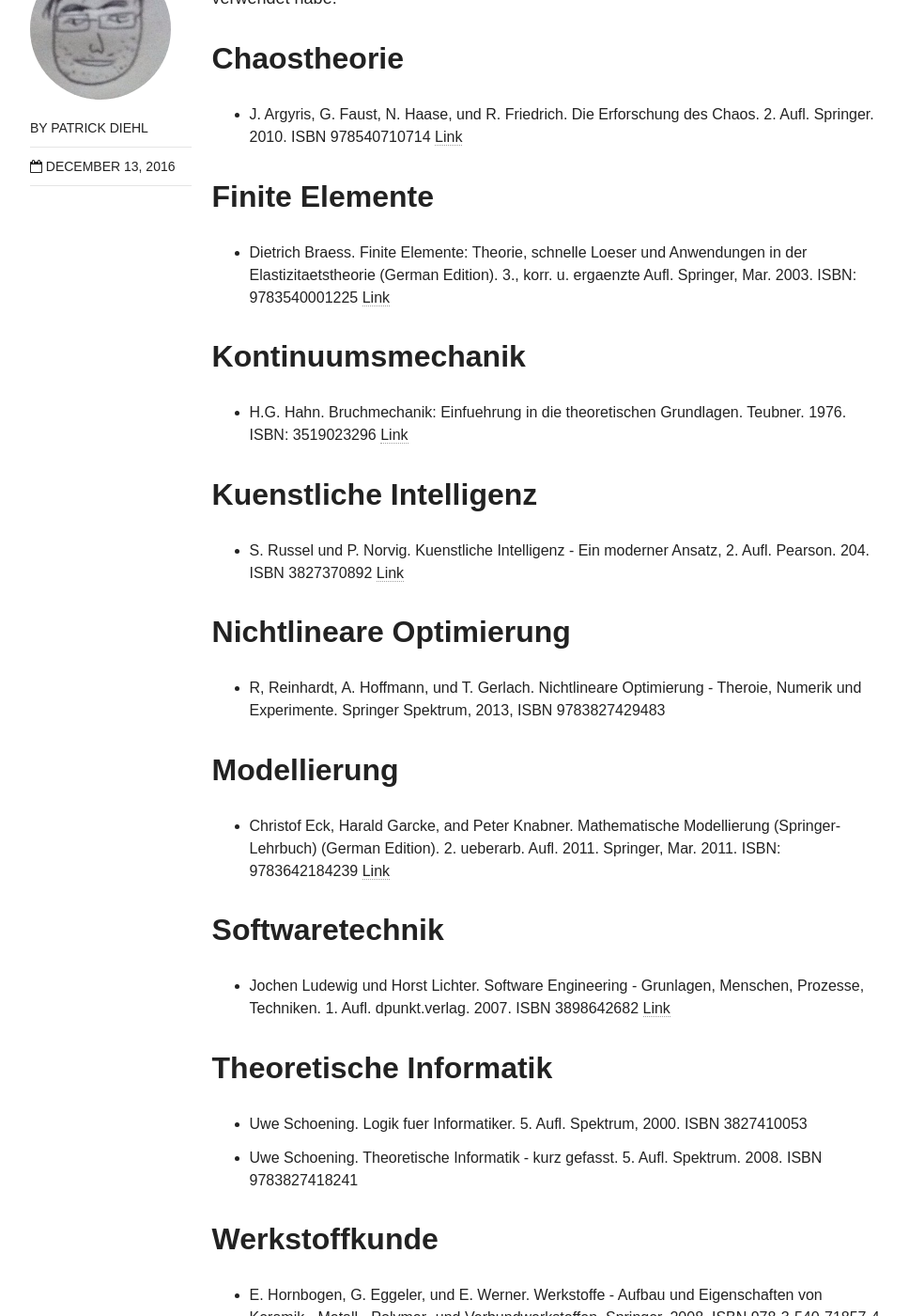
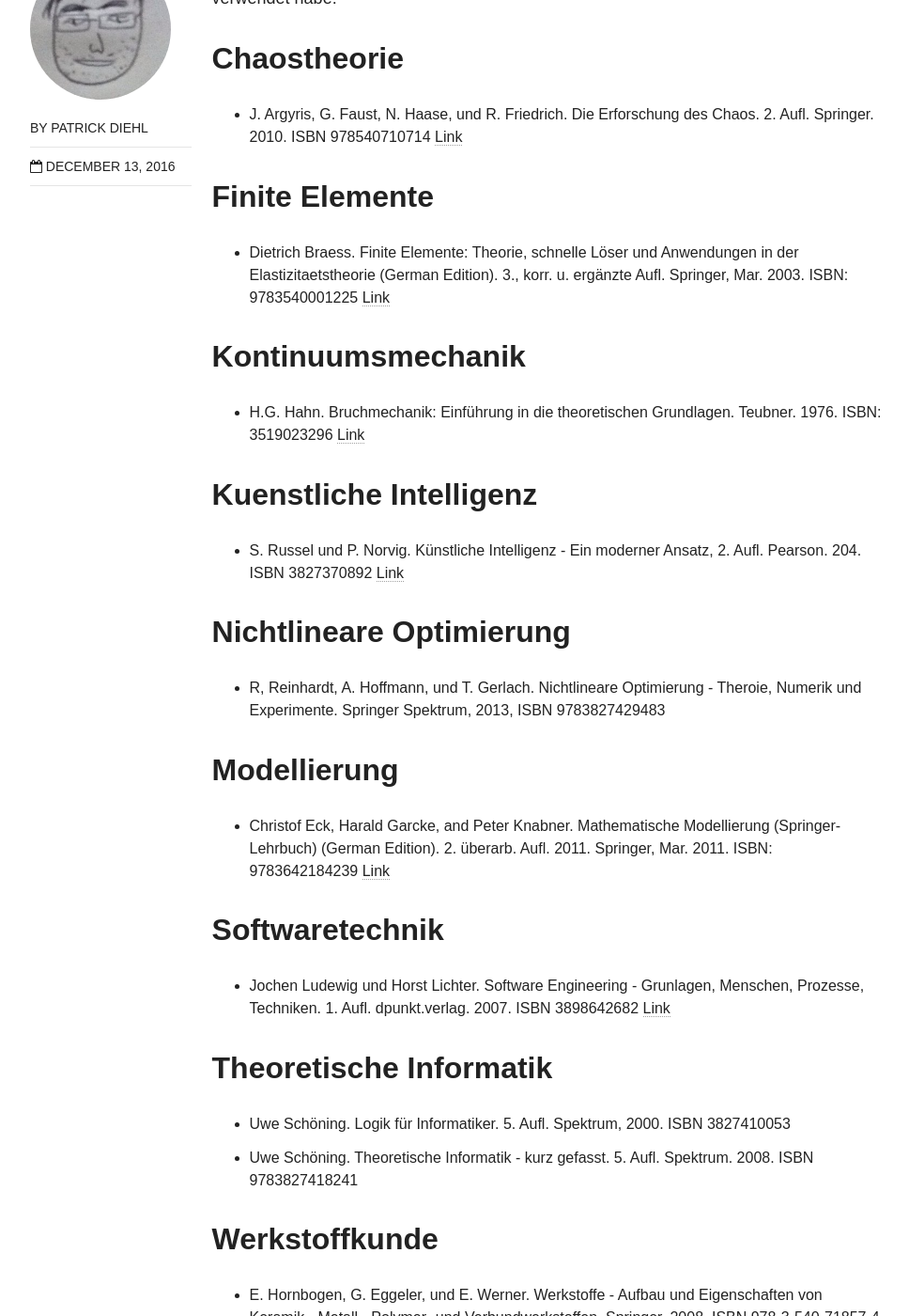
Before and after one commit to diehlpk/diehlpk.github.io, a Jekyll site: the page built from _posts/articles/2016-12-13-literature-collection-de.md, in a window 1280 px wide and 1400 px high, scrolled down 648 px. Shown: the whole window at 94% size, without its empty margins (154-1122 px from the left). Built offline with Jekyll 4.4.1, drawn with Linux system fonts in a browser that asks for light colours; nearby versions of some CDN libraries; some of the changed text lies outside the part shown.

```diff
--- a/_posts/articles/2016-12-13-literature-collection-de.md
+++ b/_posts/articles/2016-12-13-literature-collection-de.md
@@ -5,34 +5,34 @@
 tags: [Research]
 author: diehlpk
 ---
-Eine Sammlung von ausgewählten Buechern, die ich waehrend meines Studiums verwendet habe:
+Eine Sammlung von ausgewählten Buechern, die ich während meines Studiums verwendet habe:
 
 ## Chaostheorie
 * J. Argyris, G. Faust, N. Haase, und R. Friedrich. Die Erforschung des Chaos. 2. Aufl. Springer. 2010. ISBN 978540710714 [Link](http://www.springer.com/de/book/9783540710714)
 
 ## Finite Elemente
-* Dietrich Braess. Finite Elemente: Theorie, schnelle Loeser und Anwendungen in der Elastizitaetstheorie (German Edition). 3., korr. u. ergaenzte
+* Dietrich Braess. Finite Elemente: Theorie, schnelle Löser und Anwendungen in der Elastizitaetstheorie (German Edition). 3., korr. u. ergänzte
  Aufl. Springer, Mar. 2003. ISBN: 9783540001225 [Link](http://www.springer.com/de/book/9783642347962)
 
 ## Kontinuumsmechanik
-* H.G. Hahn. Bruchmechanik: Einfuehrung in die theoretischen Grundlagen. Teubner. 1976. ISBN: 3519023296 [Link](http://www.springer.com/de/book/9783827429483)
+* H.G. Hahn. Bruchmechanik: Einführung in die theoretischen Grundlagen. Teubner. 1976. ISBN: 3519023296 [Link](http://www.springer.com/de/book/9783827429483)
 
 ## Kuenstliche Intelligenz
-* S. Russel und P. Norvig. Kuenstliche Intelligenz - Ein moderner Ansatz, 2. Aufl. Pearson. 204. ISBN 3827370892 [Link](https://www.pearson-studium.de/kunstliche-intelligenz.html)
+* S. Russel und P. Norvig. Künstliche Intelligenz - Ein moderner Ansatz, 2. Aufl. Pearson. 204. ISBN 3827370892 [Link](https://www.pearson-studium.de/kunstliche-intelligenz.html)
 
 ## Nichtlineare Optimierung
 * R, Reinhardt, A. Hoffmann, und T. Gerlach. Nichtlineare Optimierung - Theroie, Numerik und Experimente. Springer Spektrum, 2013, ISBN 9783827429483
 
 ## Modellierung
-* Christof Eck, Harald Garcke, and Peter Knabner. Mathematische Modellierung (Springer-Lehrbuch) (German Edition). 2. ueberarb. Aufl. 2011.
+* Christof Eck, Harald Garcke, and Peter Knabner. Mathematische Modellierung (Springer-Lehrbuch) (German Edition). 2. überarb. Aufl. 2011.
   Springer, Mar. 2011. ISBN: 9783642184239 [Link](http://www.springer.com/de/book/9783642184239)
 
 ## Softwaretechnik
 * Jochen Ludewig und Horst Lichter. Software Engineering - Grunlagen, Menschen, Prozesse, Techniken. 1. Aufl. dpunkt.verlag. 2007. ISBN 3898642682 [Link](https://dpunkt.de/buecher/4439/software-engineering.html)
 
 ## Theoretische Informatik
-* Uwe Schoening. Logik fuer Informatiker. 5. Aufl. Spektrum, 2000. ISBN 3827410053
-* Uwe Schoening. Theoretische Informatik - kurz gefasst. 5. Aufl. Spektrum. 2008. ISBN 9783827418241
+* Uwe Schöning. Logik für Informatiker. 5. Aufl. Spektrum, 2000. ISBN 3827410053
+* Uwe Schöning. Theoretische Informatik - kurz gefasst. 5. Aufl. Spektrum. 2008. ISBN 9783827418241
 
 ## Werkstoffkunde
 * E. Hornbogen, G. Eggeler, und E. Werner. Werkstoffe - Aufbau und Eigenschaften von Keramik-, Metall-, Polymer- und Verbundwerkstoffen. Springer. 2008. ISBN 978-3-540-71857-4 [Link](http://link.springer.com/book/10.1007/978-3-540-71858-1)
```
Also changed, not shown: other parts of _posts/articles/2016-12-13-literature-collection-de.md (+1 -1 lines).
